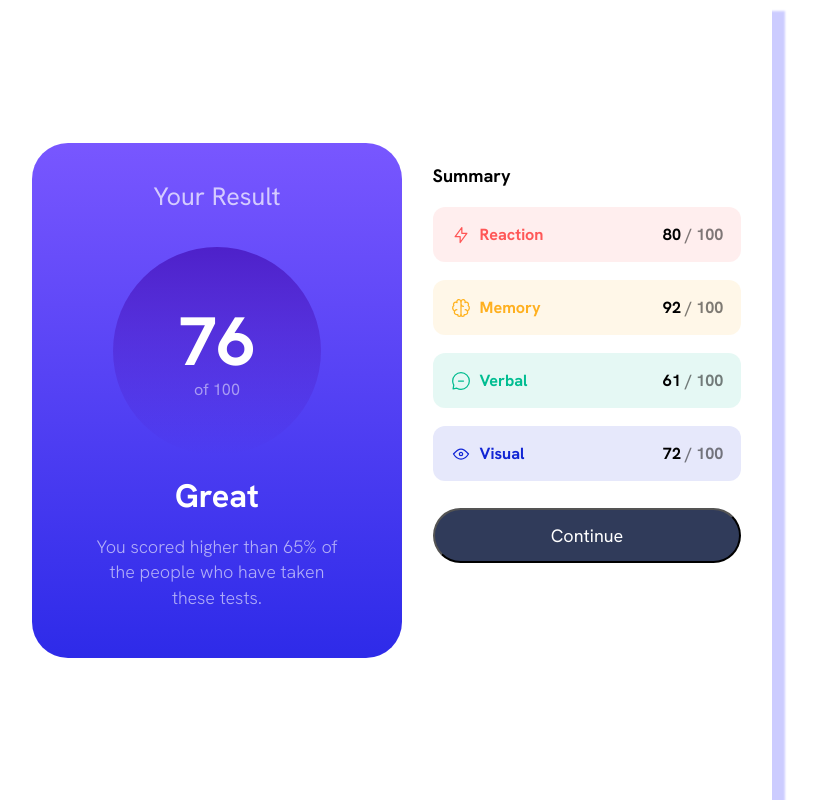
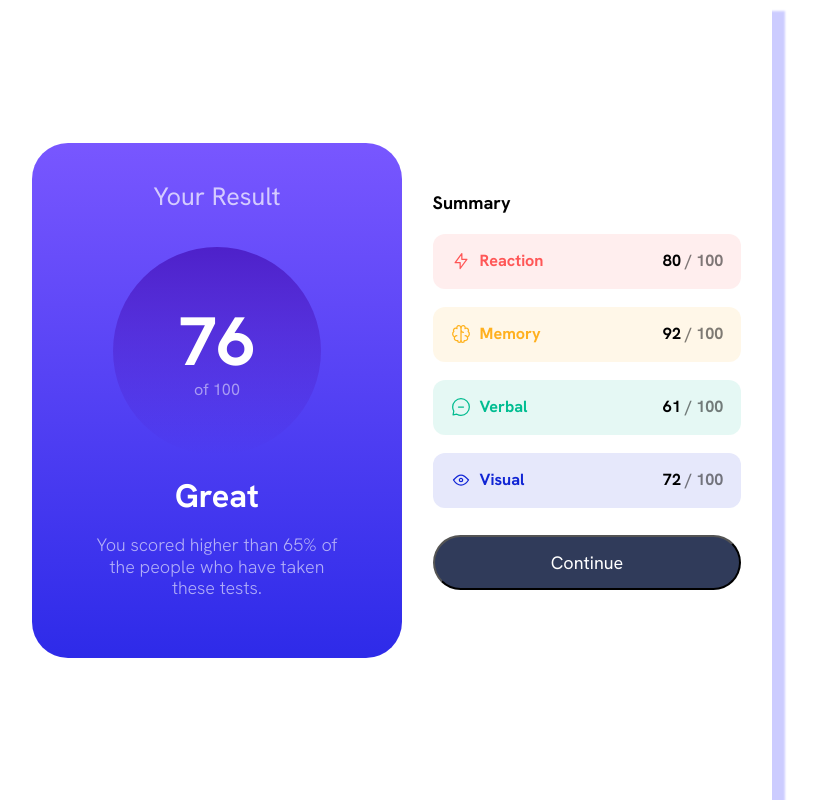
Before and after one commit to DenKuznets/18.results-summary-component, a React (Vite) app: page / in a window 1280 px wide. Shown: the whole page, without its empty margins (238-1055 px from the left). Built offline with nearby package versions, Linux system fonts and the light colour scheme.

Commit message:
result desktop fix

```diff
--- a/src/App.jsx
+++ b/src/App.jsx
@@ -6,7 +6,7 @@ import Summary from "./components/Summary";
 import Flex from "./components/styles/Flex.styled";
 
 const theme = {
-  mobile: "768px",
+  desktop: "768px",
   colors: {
     primary: {
       primary0: "hsl(0, 100%, 67%)",
--- a/src/components/styles/Result.styled.js
+++ b/src/components/styles/Result.styled.js
@@ -9,7 +9,7 @@ const StyledResult = styled.div`
   height: 357px;
   font-size: 18px;
 
-  @media (min-width: ${({ theme }) => theme.mobile}) {
+  @media (min-width: ${({ theme }) => theme.desktop}) {
     height: 515px;
     border-radius: 36px;
     font-size: 26px;
@@ -18,7 +18,7 @@ const StyledResult = styled.div`
   header {
     opacity: 0.7;
     margin-top: 1.4em;
-    @media (min-width: ${({ theme }) => theme.mobile}) {
+    @media (min-width: ${({ theme }) => theme.desktop}) {
       font-size: 1.4rem;
     }
   }
@@ -38,7 +38,7 @@ const StyledResult = styled.div`
         font-size: 3rem;
         font-weight: 700;
         line-height: 1.3;
-        @media (min-width: ${({ theme }) => theme.mobile}) {
+        @media (min-width: ${({ theme }) => theme.desktop}) {
           line-height: 1.15;
           font-size: 3.8rem;
         }
@@ -48,7 +48,7 @@ const StyledResult = styled.div`
         line-height: 1.2;
         opacity: 0.5;
         font-size: 0.9rem;
-        @media (min-width: ${({ theme }) => theme.mobile}) {
+        @media (min-width: ${({ theme }) => theme.desktop}) {
           /* font-size: 0.7rem; */
           line-height: 1;
         }
@@ -61,7 +61,7 @@ const StyledResult = styled.div`
       font-size: 1.3rem;
       margin-top: 0.7em;
       line-height: 1.7;
-      @media (min-width: ${({ theme }) => theme.mobile}) {
+      @media (min-width: ${({ theme }) => theme.desktop}) {
         font-size: 1.8rem;
         line-height: 1.2;
       }
@@ -72,10 +72,10 @@ const StyledResult = styled.div`
       max-width: 260px;
       line-height: 1.5;
       font-weight: 300;
-      @media (min-width: ${({ theme }) => theme.mobile}) {
+      @media (min-width: ${({ theme }) => theme.desktop}) {
         font-size: 1rem;
         margin-top: 1em;
-        line-height: 1.4;
+        line-height: 1.2;
         max-width: 260px;
       }
     }
--- a/src/components/styles/Summary.styled.js
+++ b/src/components/styles/Summary.styled.js
@@ -5,12 +5,14 @@ export const StyledSummary = styled.div`
   width: 100%;
   height: 355px;
   padding: 1.1rem 1.7rem;
+  display: flex;
+  flex-direction: column;
+  justify-content: center;
 
-  @media (min-width: ${({ theme }) => theme.mobile}) {
+  @media (min-width: ${({ theme }) => theme.desktop}) {
     height: 515px;
     border-radius: 36px;
     max-width: 370px;
-    /* padding: 0; */
   }
 
   header {
```
